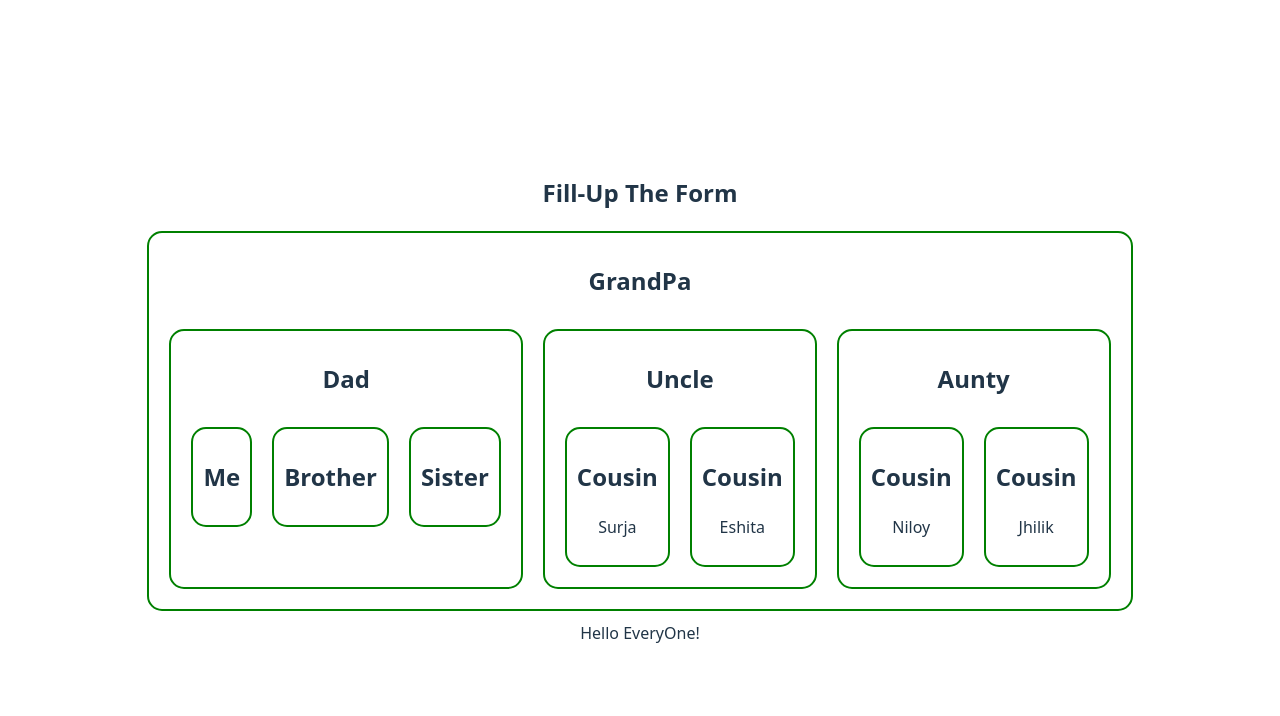
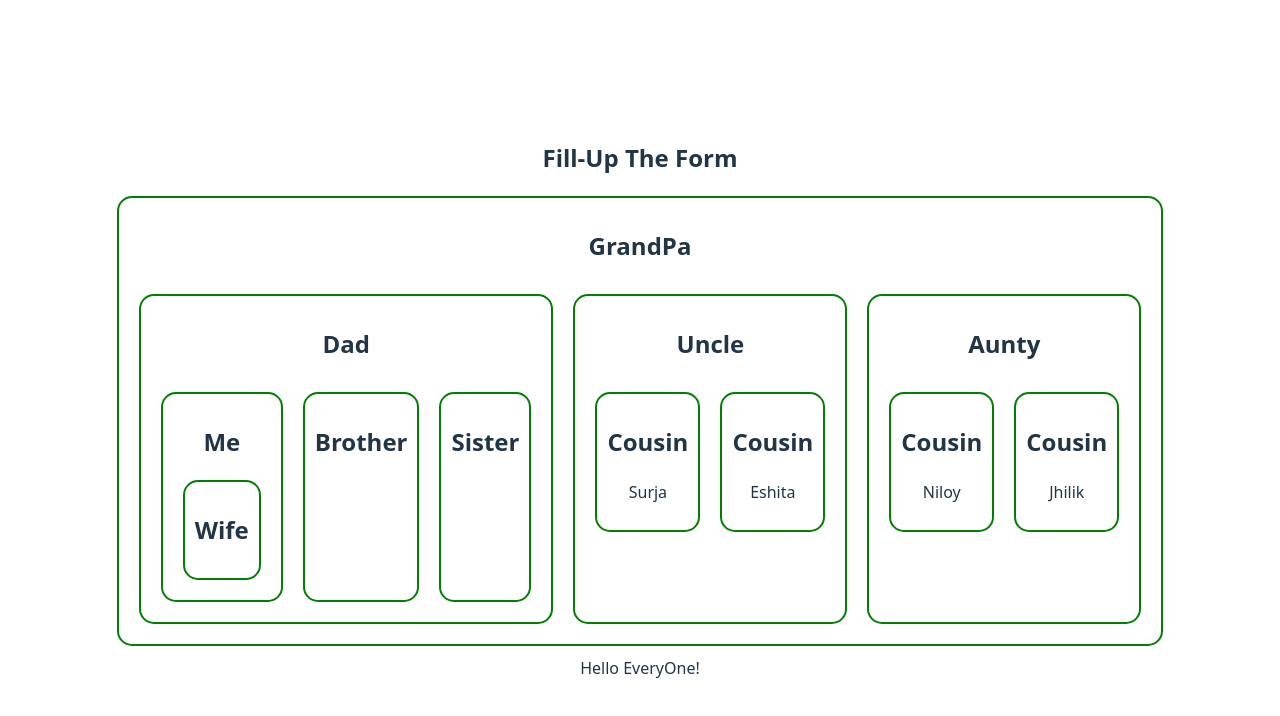
Before and after one commit to Amitkumersarkar/Form-master, a React (Vite) app: page / in a window 1280 px wide. Shown: the top 716 px of the page. Built offline with nearby package versions, Linux system fonts and the light colour scheme.

Commit message:
props driling file

```diff
--- a/src/components/Myself/Myself.jsx
+++ b/src/components/Myself/Myself.jsx
@@ -1,9 +1,11 @@
+import Wife from "../Wife/Wife";
 
 const Myself = () => {
 
     return (
         <div>
             <h2>Me</h2>
+            <Wife></Wife>
         </div>
     );
 };
--- /dev/null
+++ b/src/components/Wife/Wife.jsx
@@ -0,0 +1,11 @@
+
+const Wife = () => {
+
+    return (
+        <div>
+            <h2>Wife</h2>
+        </div>
+    );
+};
+
+export default Wife;
```
